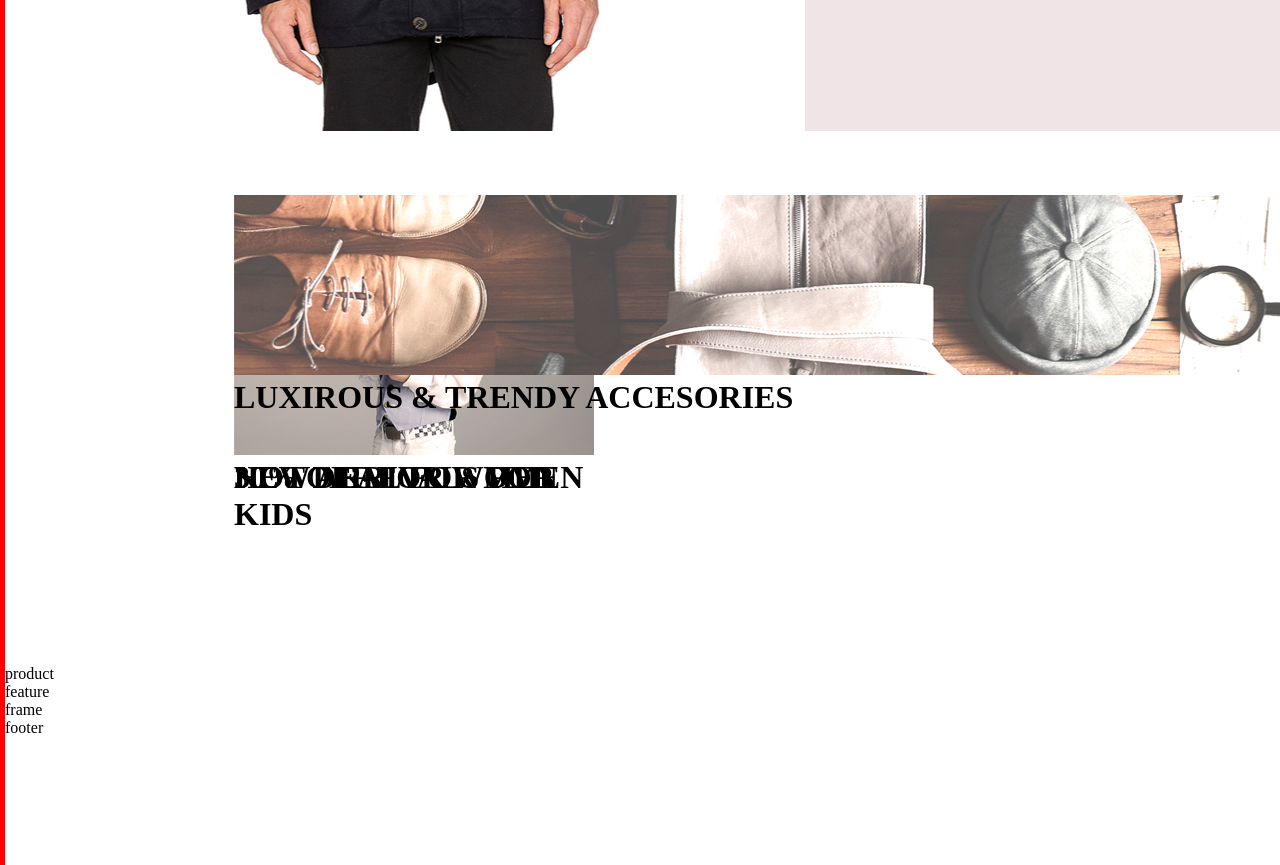
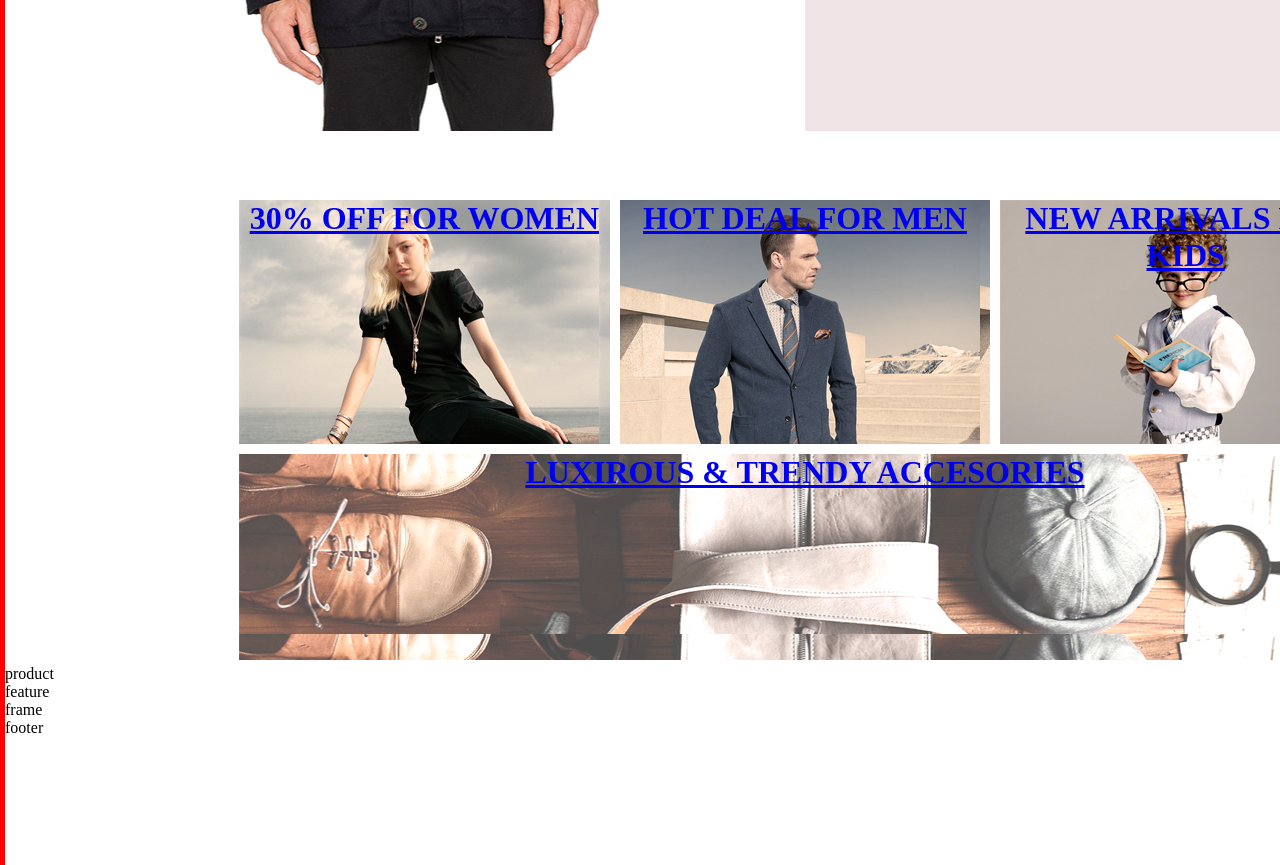
Before and after one commit to tes66/GBPRO1, a plain HTML site: page index.html in a window 1280 px wide. Shown: the part 680-1545 px from the top of the page. Drawn offline with Linux system fonts and the light colour scheme.

Commit message:
Creat flex box

```diff
--- a/index.html
+++ b/index.html
@@ -21,10 +21,10 @@
       </div>
     </div>
     <div class="offer">
-      <div class="women"><a href="#"><img src="img/Women.jpg" alt="women"></a><h1>30% OFF FOR WOMEN</h1></div>
-      <div class="men"><a href="#"><img src="img/men.jpg" alt="men"></a><h1>HOT DEAL FOR MEN</h1></div>
-      <div class="kids"><a href="#"><img src="img/kids.jpg" alt="kids"></a><h1>NEW ARRIVALS FOR KIDS</h1></div>
-      <div class="accesories"><a href="#"><img src="img/accesories.jpg" alt="men"></a><h1>LUXIROUS & TRENDY ACCESORIES</h1></div>
+      <div class="item women"><a href="#"><h1>30% OFF FOR WOMEN<h1></a></div>
+      <div class="item men"><a href="#"><h1>HOT DEAL FOR MEN</h1></a></div>
+      <div class="item kids"><a href="#"><h1>NEW ARRIVALS FOR KIDS</a></h1></div>
+      <div class="item accesories"><a href="#"><h1>LUXIROUS & TRENDY ACCESORIES</a></h1></div>
     </div>
     <div class="product">product</div>
     <div class="feature">feature</div>
--- a/style.css
+++ b/style.css
@@ -46,35 +46,37 @@ html, body{
 }
 
 .offer {
-  width: 1142px;
+  display: flex;
+	flex-wrap: wrap;
+  margin: 0 auto;
+  max-width: 1142px;
   height: 470px;
   padding-top: 64px;
-  margin: auto;
   position: relative;
 }
 
+.item{
+  flex:1 1 calc(33.33% - 50px); /* отнимем margin и скажем растягиваться */
+	margin:5px;
+	box-sizing:border-box; /* чтобы внутренний отступ не влиял когда там будет текст... */
+  text-align:center;
+  font-size:100%;
+  }
+
 .women {
-  height: 260px;
-  width: 360px;
-  position: absolute;
+  background-image: url(img/Women.jpg);
 }
 
 .men {
-  height: 260px;
-  width: 360px;
-  position: absolute;
+  background-image: url(img/men.jpg);
 }
 
 .kids {
-  height: 260px;
-  width: 360px;
-  position: absolute;
+  background-image: url(img/kids.jpg);
 }
 
 .accesories {
-  height: 180px;
-  width: 1140px;
-  position: absolute;
+  background-image: url(img/accesories.jpg);
 }
 
 .float-left {
```
